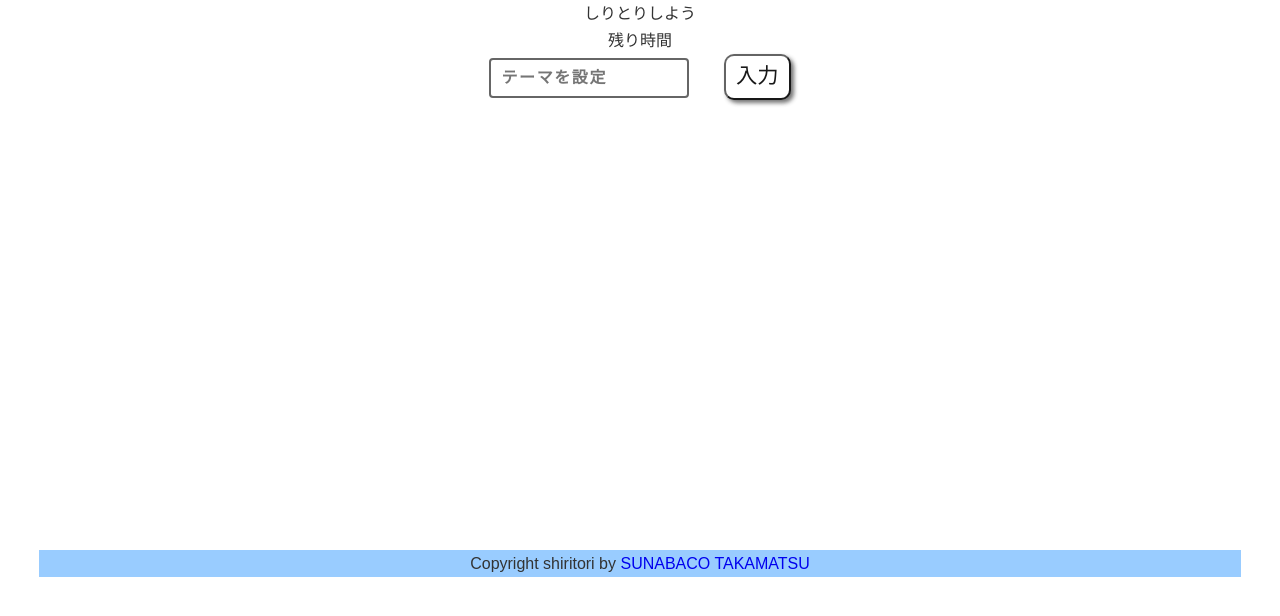
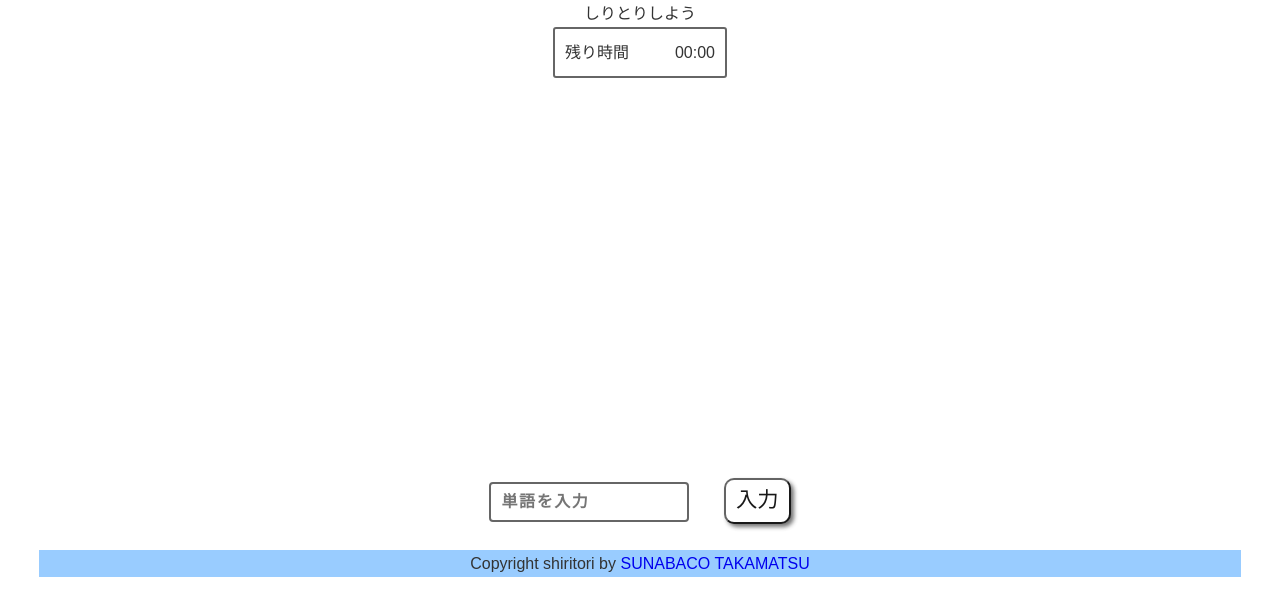
Before and after one commit to bamichan/shiritori-5-21, a Flask app: page /shiritori in a window 1280 px wide. Shown: the part 90-706 px from the top of the page. Run offline with Flask 2, Linux system fonts and the light colour scheme.

Commit message:
しりとりページhtml完成

```diff
--- a/templates/shiritori.html
+++ b/templates/shiritori.html
@@ -4,9 +4,15 @@
 <!-- しりとりページ -->
 <main class="page-contents wrapper">
   <div>しりとりしよう</div>
-  <div>残り時間</div>
+  <div class="timer">
+      <div>残り時間</div>
+      <div>00:00</div><!-- ここに残り時間表示 -->
+  </div>
+  <div class="shiritori-area">
+<!-- ここに入力したしりとりを表示 -->
+  </div>
 
-  <input type="text" name="shiritori" id="" class="inText" placeholder="テーマを設定">
+  <input type="text" name="shiritori" id="" class="inText" placeholder="単語を入力">
   <input type="submit" value="入力" class="button">
 </main>
 {% endblock %}
```
